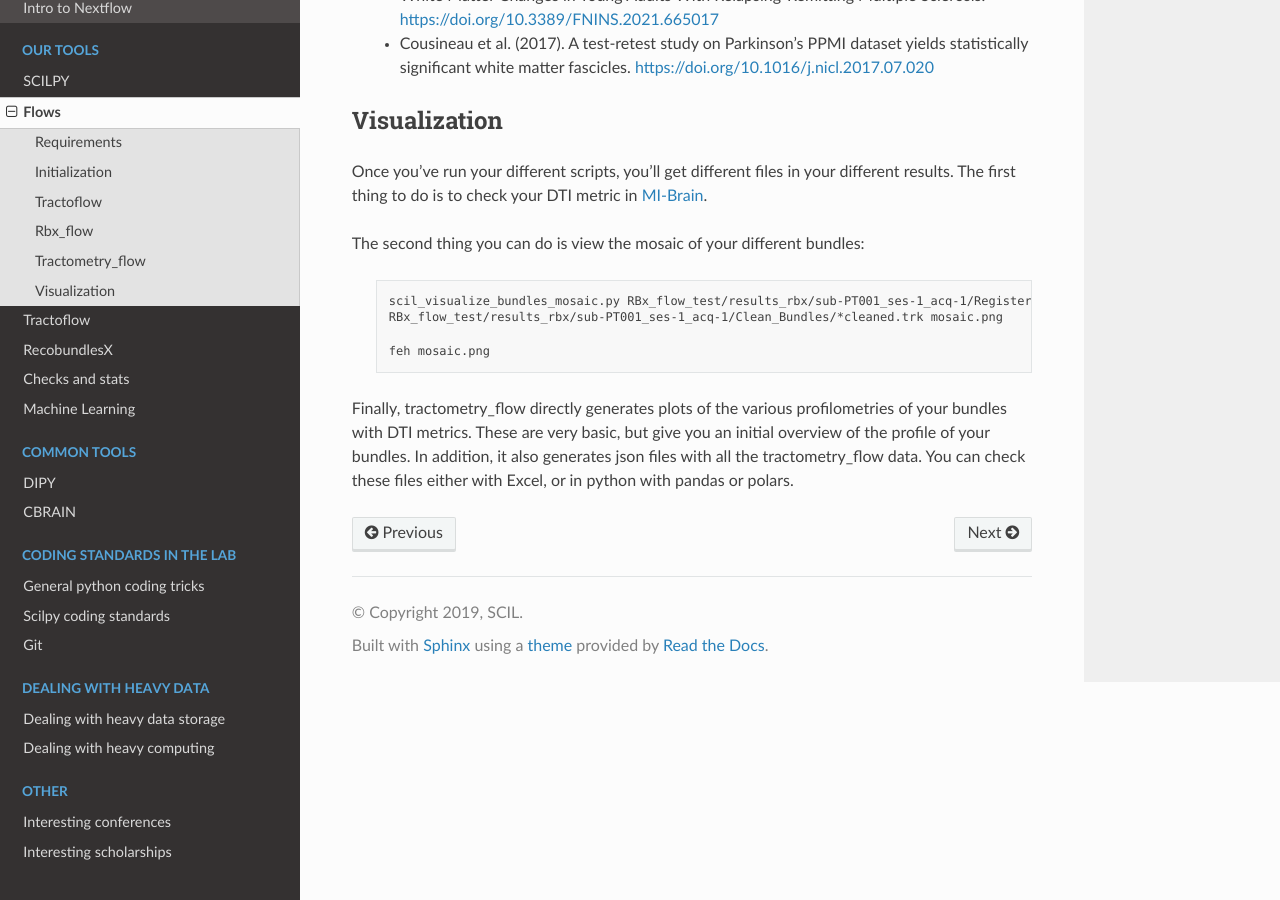
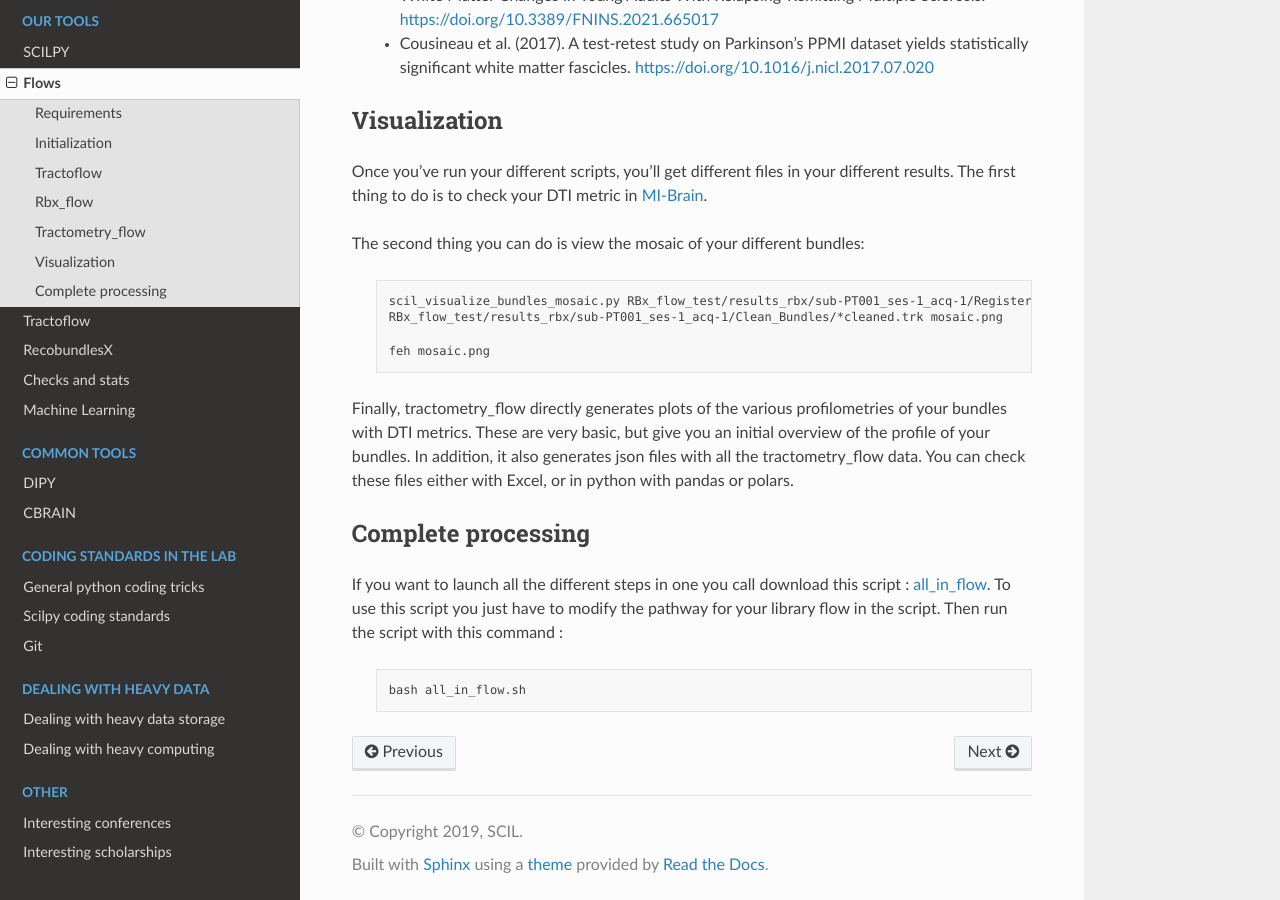
Before and after one commit to scilus/scil-documentation, a Sphinx documentation site: the page built from source/our_tools/flows.rst, in a window 1280 px wide and 900 px high, scrolled down 5316 px. Built offline with Sphinx 7.4.7 and the Read the Docs theme 2.0.0, drawn with Linux system fonts in a browser that asks for light colours.

Commit message:
add all-in-flow.sh script

```diff
--- a/source/our_tools/flows.rst
+++ b/source/our_tools/flows.rst
@@ -239,3 +239,14 @@ The second thing you can do is view the mosaic of your different bundles:
 Finally, tractometry_flow directly generates plots of the various profilometries of your bundles with DTI metrics.
 These are very basic, but give you an initial overview of the profile of your bundles. In addition, it also generates json files with all the tractometry_flow data.
 You can check these files either with Excel, or in python with pandas or polars.
+
+Complete processing
+*******************
+
+If you want to launch all the different steps in one you call download this script :  `all_in_flow <https://nextcloud.computecanada.ca/index.php/s/WeRndPaSwx8MBk6>`_.
+To use this script you just have to modify the pathway for your library flow in the script.
+Then run the script with this command :
+
+    .. code-block:: bash
+
+        bash all_in_flow.sh
```
